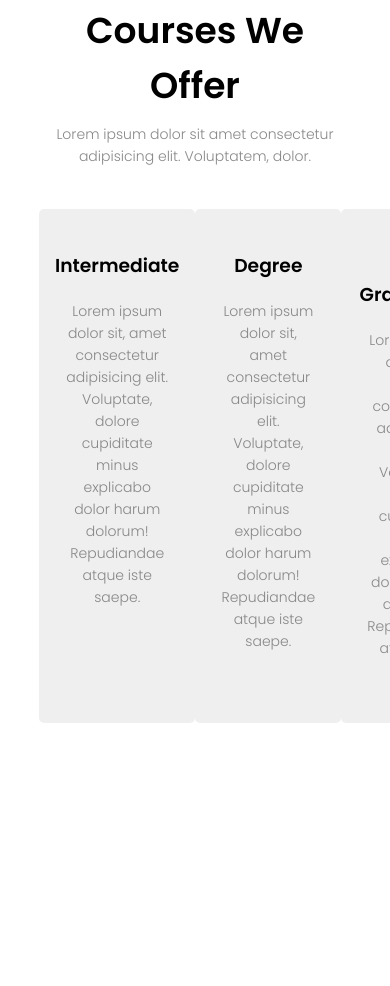
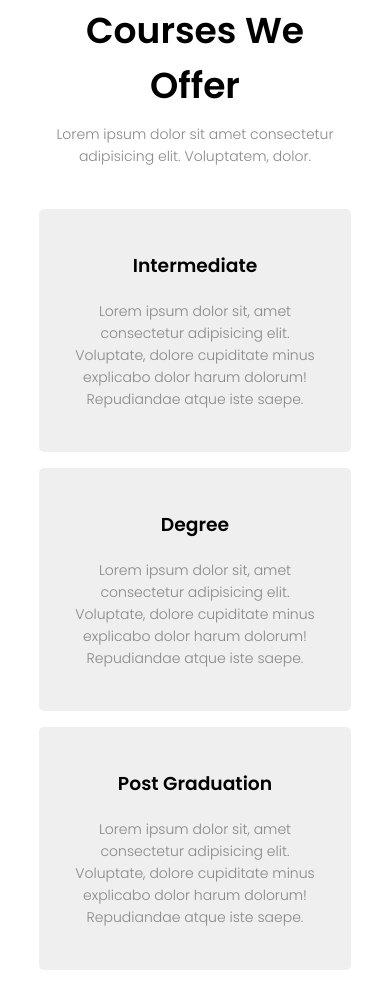
Before and after one commit to rijviislam/Full-Responsive-Multi-Page-Website, a plain HTML site: page index.html in a window 390 px wide. Shown: the part 921-1907 px from the top of the page. Before the commit the page ends 1660 px from the top, so only its background shows below. Drawn offline with nearby package versions, Linux system fonts and the light colour scheme.

Commit message:
changes some code

```diff
--- a/style.css
+++ b/style.css
@@ -179,7 +179,7 @@ h3 {
  box-shadow: 0 0 20px 0 rgba(0, 0, 0, 0.2);
 }
 @media(max-width:700px) {
-    .course__box {
+    .course__container {
         flex-direction: column;
     }
 }
```
